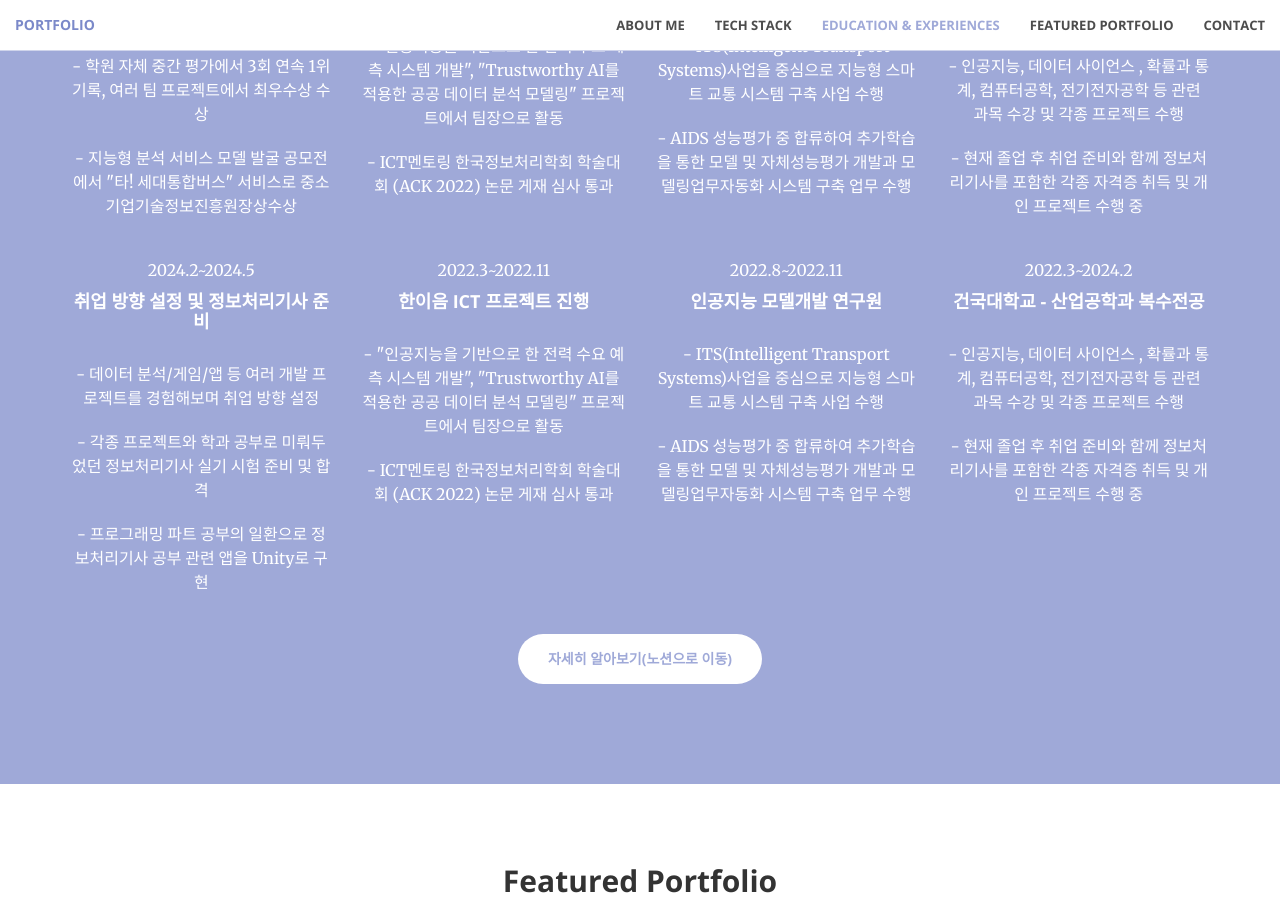
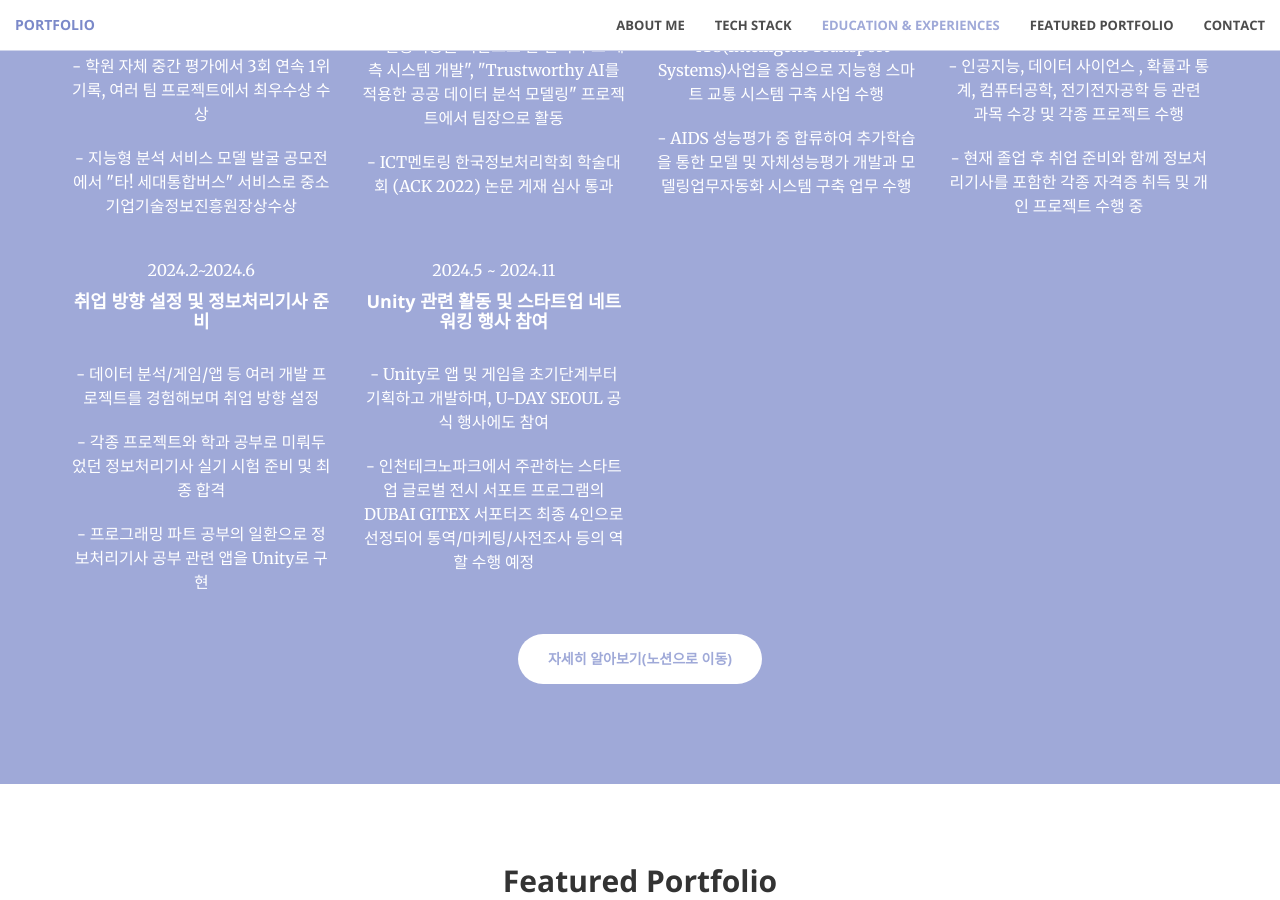
Before and after one commit to ymdev2023/ymdev2023.github.io, a Jekyll site: the page built from index.html, in a window 1280 px wide and 900 px high, scrolled down 3033 px. Built offline with Jekyll 4.4.1, drawn with Linux system fonts in a browser that asks for light colours.

Commit message:
Update education-experience.html

```diff
--- a/_includes/education-experience.html
+++ b/_includes/education-experience.html
@@ -107,7 +107,7 @@
     <div class="row">
       <div class="col-lg-3 col-md-6 text-center">
         <div class="service-box">
-          <p>2024.2~2024.5</p>
+          <p>2024.2~2024.6</p>
           <h4><b>취업 방향 설정 및 정보처리기사 준비</b></h4>
           <br />
           <p>
@@ -117,7 +117,7 @@
           <br />
           <p>
             - 각종 프로젝트와 학과 공부로 미뤄두었던 정보처리기사 실기 시험 준비
-            및 합격
+            및 최종 합격
           </p>
           <br />
           <p>
@@ -129,50 +129,19 @@
       </div>
       <div class="col-lg-3 col-md-6 text-center">
         <div class="service-box">
-          <p>2022.3~2022.11</p>
-          <h4><b>한이음 ICT 프로젝트 진행</b></h4>
+          <p>2024.5 ~ 2024.11</p>
+          <h4><b>Unity 관련 활동 및 스타트업 네트워킹 행사 참여</b></h4>
           <br />
           <p>
-            - "인공지능을 기반으로 한 전력 수요 예측 시스템 개발", "Trustworthy
-            AI를 적용한 공공 데이터 분석 모델링" 프로젝트에서 팀장으로 활동
+            - Unity로 앱 및 게임을 초기단계부터 기획하고 개발하며, U-DAY SEOUL
+            공식 행사에도 참여
           </p>
           <br />
           <p>
-            - ICT멘토링 한국정보처리학회 학술대회 (ACK 2022) 논문 게재 심사 통과
+            - 인천테크노파크에서 주관하는 스타트업 글로벌 전시 서포트 프로그램의
+            DUBAI GITEX 서포터즈 최종 4인으로 선정되어 통역/마케팅/사전조사 등의
+            역할 수행 예정
           </p>
-        </div>
-      </div>
-      <div class="col-lg-3 col-md-6 text-center">
-        <div class="service-box">
-          <p>2022.8~2022.11</p>
-          <h4><b>인공지능 모델개발 연구원</b></h4>
-          <br />
-          <p>
-            - ITS(Intelligent Transport Systems)사업을 중심으로 지능형 스마트
-            교통 시스템 구축 사업 수행
-          </p>
-          <br />
-          <p>
-            - AIDS 성능평가 중 합류하여 추가학습을 통한 모델 및 자체성능평가
-            개발과 모델링업무자동화 시스템 구축 업무 수행
-          </p>
-        </div>
-      </div>
-      <div class="col-lg-3 col-md-6 text-center">
-        <div class="service-box">
-          <p>2022.3~2024.2</p>
-          <h4><b>건국대학교 - 산업공학과 복수전공</b></h4>
-          <br />
-          <p>
-            - 인공지능, 데이터 사이언스 , 확률과 통계, 컴퓨터공학, 전기전자공학
-            등 관련 과목 수강 및 각종 프로젝트 수행
-          </p>
-          <br />
-          <p>
-            - 현재 졸업 후 취업 준비와 함께 정보처리기사를 포함한 각종 자격증
-            취득 및 개인 프로젝트 수행 중
-          </p>
-          <br />
         </div>
       </div>
     </div>
```
